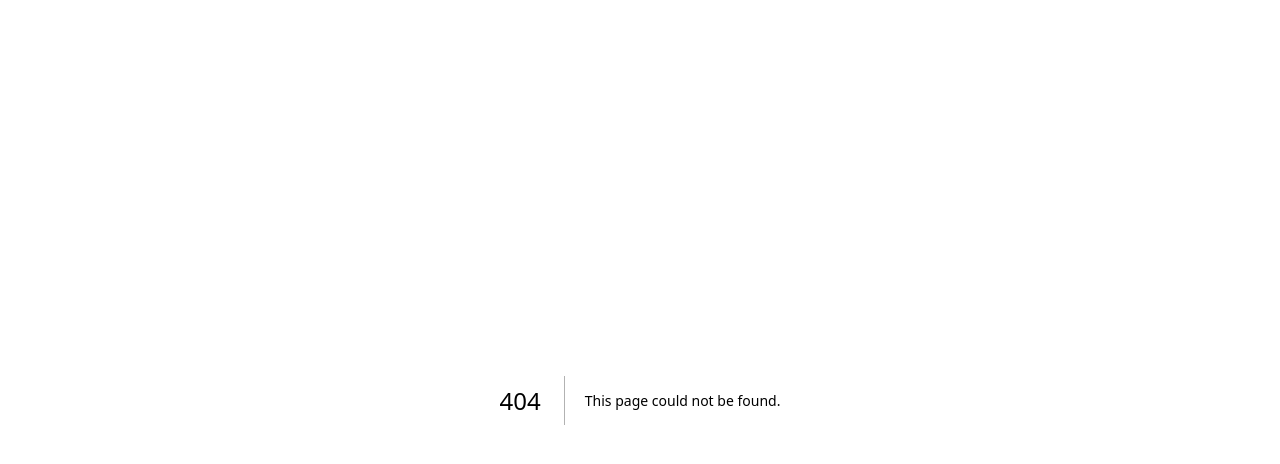
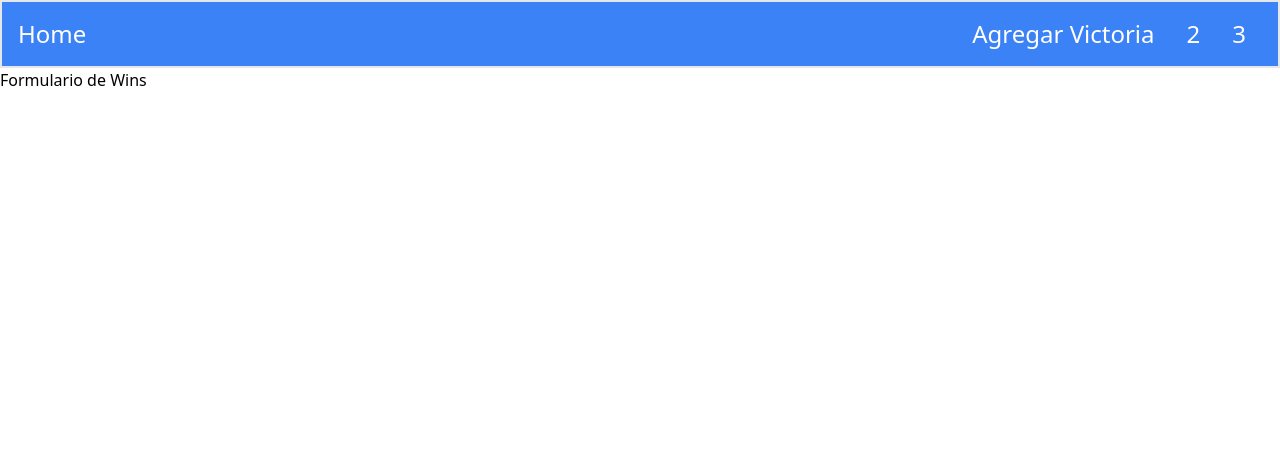
Before and after one commit to fer0o/ft, a Next.js app: page /formulario in a window 1280 px wide. Before the commit this address had no page. Shown: the top 464 px of the page. Built offline with nearby package versions, Linux system fonts and the light colour scheme.

Commit message:
antes de empezar formulario

```diff
--- /dev/null
+++ b/components/Layout.js
@@ -0,0 +1,11 @@
+import React from 'react'
+import Navbar from './Navbar'
+
+export default function Layout ({ children }) {
+  return (
+    <div>
+      <Navbar />
+      {children}
+    </div>
+  )
+}
--- /dev/null
+++ b/components/Navbar.js
@@ -0,0 +1,19 @@
+import Link from 'next/link'
+import React from 'react'
+
+export default function Navbar () {
+  return (
+    <div>
+      <nav className='flex justify-between border-2 p-4  bg-blue-500 text-white text-2xl'>
+        <div>
+          <Link href='/'>Home</Link>
+        </div>
+        <div className='flex gap-8 mx-4 '>
+          <Link href='/formulario'>Agregar Victoria</Link>
+          <Link href='#'>2</Link>
+          <Link href='#'>3</Link>
+        </div>
+      </nav>
+    </div>
+  )
+}
--- /dev/null
+++ b/firebase.js
@@ -0,0 +1,19 @@
+// Import the functions you need from the SDKs you need
+import { initializeApp } from 'firebase/app'
+// TODO: Add SDKs for Firebase products that you want to use
+// https://firebase.google.com/docs/web/setup#available-libraries
+
+// Your web app's Firebase configuration
+const firebaseConfig = {
+  apiKey: 'AIzaSyCNbVBGWnjaGDa3KSK6BVr-9SDAP_clDGA',
+  authDomain: 'fort-b6990.firebaseapp.com',
+  projectId: 'fort-b6990',
+  storageBucket: 'fort-b6990.appspot.com',
+  messagingSenderId: '787669082820',
+  appId: '1:787669082820:web:5529f8aec8ebc30bdf9f91'
+}
+
+// Initialize Firebase
+const firebaseApp = initializeApp(firebaseConfig)
+
+export default firebaseApp
--- /dev/null
+++ b/pages/formulario.js
@@ -0,0 +1,29 @@
+import React from 'react'
+import Layout from '../components/Layout'
+import firebaseApp from '../firebase'
+import {
+  getFirestore,
+  collection,
+  addDoc,
+  getDoc,
+  doc,
+  deleteDoc,
+  getDocs,
+  setDoc
+} from 'firebase/firestore'
+
+const database = getFirestore(firebaseApp)
+
+const Formulario = () => {
+  return (
+    <div>
+      <Layout>
+        <div className='container'>
+          <h2>Formulario de Wins</h2>
+        </div>
+      </Layout>
+    </div>
+  )
+}
+
+export default Formulario
--- a/pages/index.js
+++ b/pages/index.js
@@ -1,7 +1,11 @@
+import Layout from '../components/Layout'
+
 export default function Home () {
   return (
     <div>
-      <h1 className='text-3xl font-bold underline'>Hello world!</h1>
+      <Layout>
+        <h1>Esto esta debajo del Layout</h1>
+      </Layout>
     </div>
   )
 }
```
